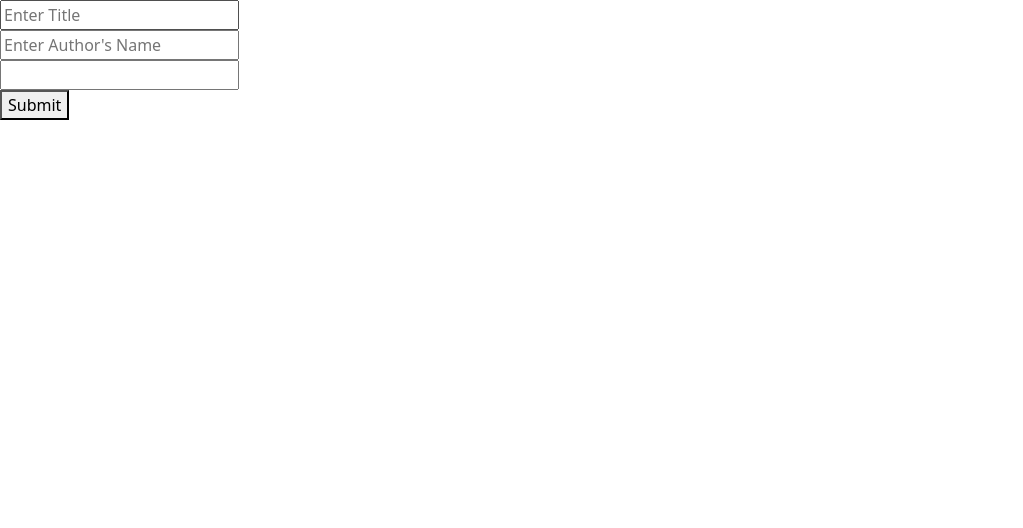
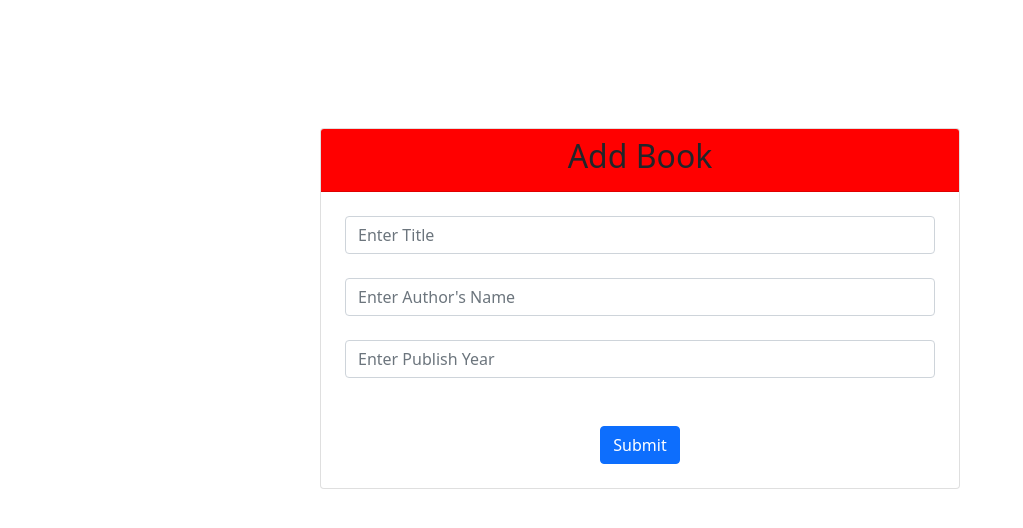
Before and after one commit to iztihad110/BookStore-App, a React (Vite) app in the folder Client/: page /create-book in a window 1280 px wide. Shown: the top 528 px of the page, without its empty margins (0-1023 px from the left). Built offline with nearby package versions, Linux system fonts and the light colour scheme.

Commit message:
The HomePage and createBook files were updated

```diff
--- a/Client/src/createBook.jsx
+++ b/Client/src/createBook.jsx
@@ -31,22 +31,27 @@ function CreateBook(){
     }
 
     return (
-        <div>
+        <div className="d-flex justify-content-center">
+            <div className="card create-book-field">
+                <div className="card-header d-flex justify-content-center create-book-header"><h2>Add Book</h2></div>
+                <div className="form">
                     <form action="">
-                <div>
-                    <input type="text" id="title" name="title" value={bookData.title} onChange={handleChange} placeholder="Enter Title"/>
+                        <div className="p-4">
+                            <input className="form-control" type="text" id="title" name="title" value={bookData.title} onChange={handleChange} placeholder="Enter Title"/>
                         </div>
-                <div>
-                    <input type="text" id="author" name="author" value={bookData.author} onChange={handleChange} placeholder="Enter Author's Name"/>
+                        <div className="ps-4 pe-4">
+                            <input className="form-control" type="text" id="author" name="author" value={bookData.author} onChange={handleChange} placeholder="Enter Author's Name"/>
                         </div>
-                <div>
-                    <input type="text" id="publishYear" name="publishYear" onChange={handleChange} value={bookData.publishYear}/>
+                        <div className="p-4">
+                            <input type="text" className="form-control" id="publishYear" name="publishYear" onChange={handleChange} value={bookData.publishYear} placeholder="Enter Publish Year"/>
                         </div>
-                <div>
-                    <button type="submit" onClick={handleSubmit}>Submit</button>
+                        <div className="d-flex justify-content-center">
+                            <button type="submit" className="btn btn-primary mt-4 mb-4" onClick={handleSubmit}>Submit</button>
                         </div>
 
                     </form>
+                </div>
+            </div>
         </div>
     )
 };
--- a/Client/src/homePage.jsx
+++ b/Client/src/homePage.jsx
@@ -33,21 +33,35 @@ function HomePage(){
    }, [])
 
    return (
-      <div className="d-flex justify-content-center d-flex mt-5">
+      <div className="d-flex justify-content-center d-flex mt-5 list-box">
          <div className="book-list card">
             <div className="card-head mb-3 d-flex justify-content-center" ><h2>List of Books</h2></div>
-            <div className="card-body">
+            <div className="card-body book-list-body">
                {
                   bookData.map((item)=>{
-                     return <div className="mb-3">
-                        <span className="me-3">{item.title}</span>
-                        <button className="me-3" type="button" onClick={()=>handleClick(`/delete-book/${item._id}`)}>Delete Book</button>
-                        <button type="button" onClick={()=>handleClick(`/edit-book/${item._id}`)}>Edit Book</button>
+                     return <div className="mb-1 row single-book">
+                        <div className="col-md-5 book-title ">
+                           <span >{item.title}</span>
+                        </div>
+
+                           <div className="delete-book-button col-md-3">
+                              <svg onClick={()=>handleClick(`/delete-book/${item._id}`)} xmlns="http://www.w3.org/2000/svg" class="ionicon" viewBox="0 0 512 512"><path d="M112 112l20 320c.95 18.49 14.4 32 32 32h184c17.67 0 30.87-13.51 32-32l20-320" fill="none" stroke="currentColor" stroke-linecap="round" stroke-linejoin="round" stroke-width="32"/><path stroke="currentColor"
+                              stroke-linecap="round" stroke-miterlimit="10" stroke-width="32" d="M80 112h352"/><path d="M192 112V72h0a23.93 23.93 0 0124-24h80a23.93 23.93 0 0124 24h0v40M256 176v224M184 176l8 224M328 176l-8 224" fill="none" stroke="currentColor" stroke-linecap="round" stroke-linejoin="round" stroke-width="32"/></svg>
+                           </div>
+                           <div className="edit-book-button col-md-3">
+                              <svg xmlns="http://www.w3.org/2000/svg" onClick={()=>handleClick(`/edit-book/${item._id}`)} class="ionicon" viewBox="0 0 512 512"><path d="M384 224v184a40 40 0 01-40 40H104a40 40 0 01-40-40V168a40 40 0 0140-40h167.48" fill="none"
+                               stroke="currentColor" stroke-linecap="round" stroke-linejoin="round" stroke-width="32"/><path d="M459.94 53.25a16.06 16.06 0 00-23.22-.56L424.35 65a8 8 0 000 11.31l11.34 11.32a8 8 0 0011.34 0l12.06-12c6.1-6.09 6.67-16.01.85-22.38zM399.34 90L218.82 270.2a9 9 0 00-2.31 3.93L208.16 299a3.91 3.91 0 004.86 4.86l24.85-8.35a9 9 0 003.93-2.31L422 112.66a9 9 0 000-12.66l-9.95-10a9 9 0 00-12.71 0z"/></svg>
+                           </div>
+
                      </div>
                   })
                }
 
-               <svg className="add-book" onClick={()=>{handleNavigation("/create-book")}} xmlns="http://www.w3.org/2000/svg" class="ionicon" viewBox="0 0 512 512"><path fill="none" stroke="currentColor" stroke-linecap="round" stroke-linejoin="round" stroke-width="32" d="M256 112v288M400 256H112"/></svg>
+               <div className="add-book-button">
+                  <svg onClick={()=>{handleNavigation("/create-book")}} xmlns="http://www.w3.org/2000/svg" class="ionicon" viewBox="0 0 512 512"><path fill="none" stroke="currentColor" stroke-linecap="round"
+                  stroke-linejoin="round" stroke-width="32" d="M256 112v288M400 256H112"/></svg>
+               </div>
+
 
             </div>
 
--- a/Client/src/index.css
+++ b/Client/src/index.css
@@ -1,6 +1,46 @@
+
+.book-list{
+    width: 500px;
+    height: 60%;
+    padding: 0 2%;
+
+
+}
 svg{
-    scale: 0.2;
+    width: 50%;
+    height: 50%;
+}
+.add-book-button{
+    width: 30%;
+    height: 30%;
 }
 svg:hover{
     color: red;
 }
+.book-title{
+    font-size: 120%;
+}
+.single-book{
+    background-color: cyan;
+    border-radius: 40px;
+    font-weight: 700;
+    padding-top: 1%;
+    padding-bottom: 0%;
+    padding-left: 1%;
+
+}
+.card-head{
+    background-color: red;
+
+}
+.list-box{
+    border-radius: 50px;
+}
+.create-book-field{
+    width: 50%;
+    margin-top: 10%;
+
+}
+.create-book-header{
+    background-color: red;
+}
```
Lines whose indentation alone changed are shown as unchanged.
